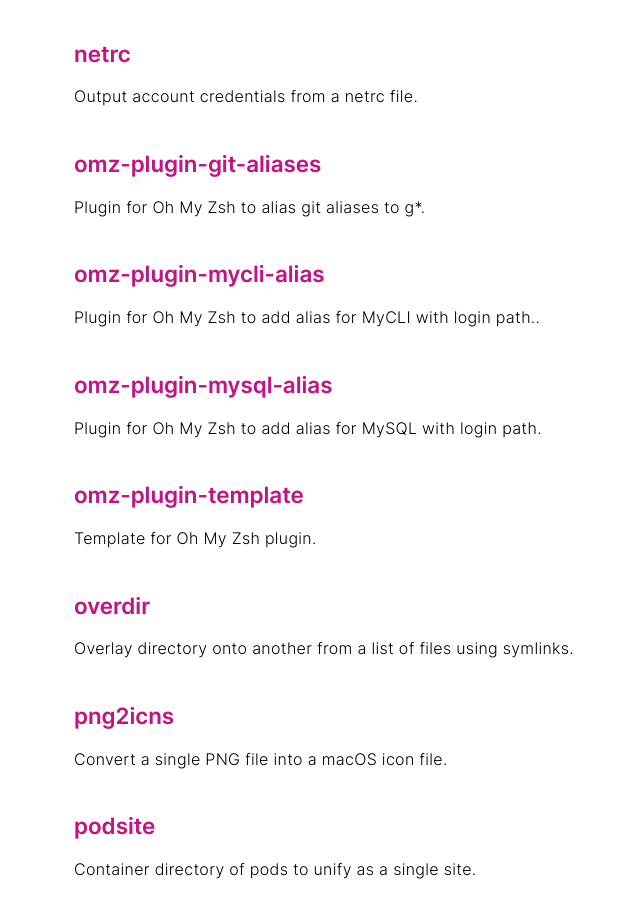
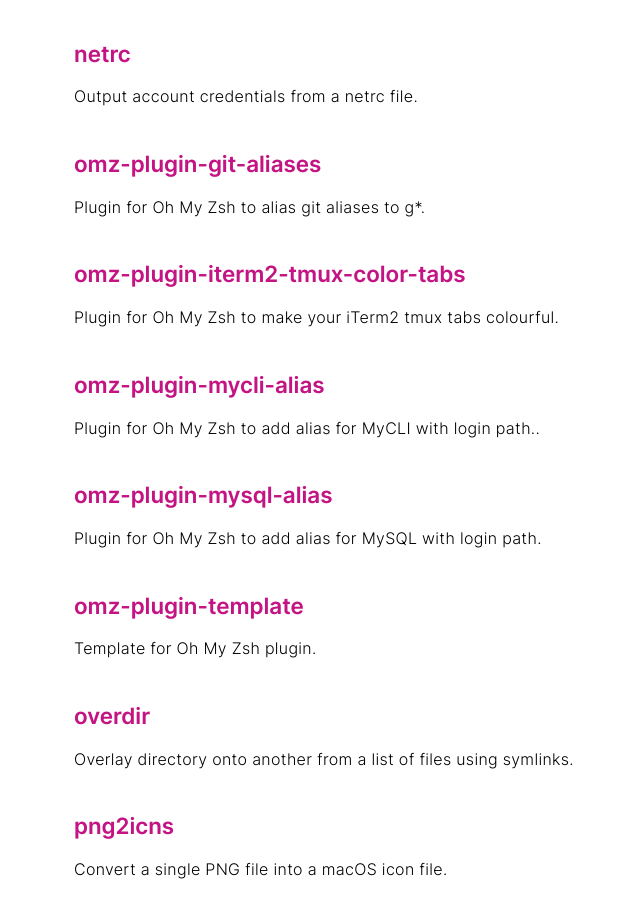
Before and after one commit to remino/remino.github.io, a Jekyll site: the page built from index.md, in a window 1280 px wide and 900 px high, scrolled down 3841 px. Shown: the whole window, without its empty margins (286-926 px from the left). Built offline with Jekyll 4.4.1, drawn with Linux system fonts in a browser that asks for light colours.

Commit message:
Add omz-plugin-iterm2-tmux-color-tabs

```diff
--- a/_data/repos.json
+++ b/_data/repos.json
@@ -198,6 +198,12 @@
 		"url": "https://github.com/remino/omz-plugin-git-aliases"
 	},
 	{
+		"description": "Plugin for Oh My Zsh to make your iTerm2 tmux tabs colourful",
+		"homepageUrl": "",
+		"name": "omz-plugin-iterm2-tmux-color-tabs",
+		"url": "https://github.com/remino/omz-plugin-iterm2-tmux-color-tabs"
+	},
+	{
 		"description": "Plugin for Oh My Zsh to add alias for MyCLI with login path.",
 		"homepageUrl": "",
 		"name": "omz-plugin-mycli-alias",
```
